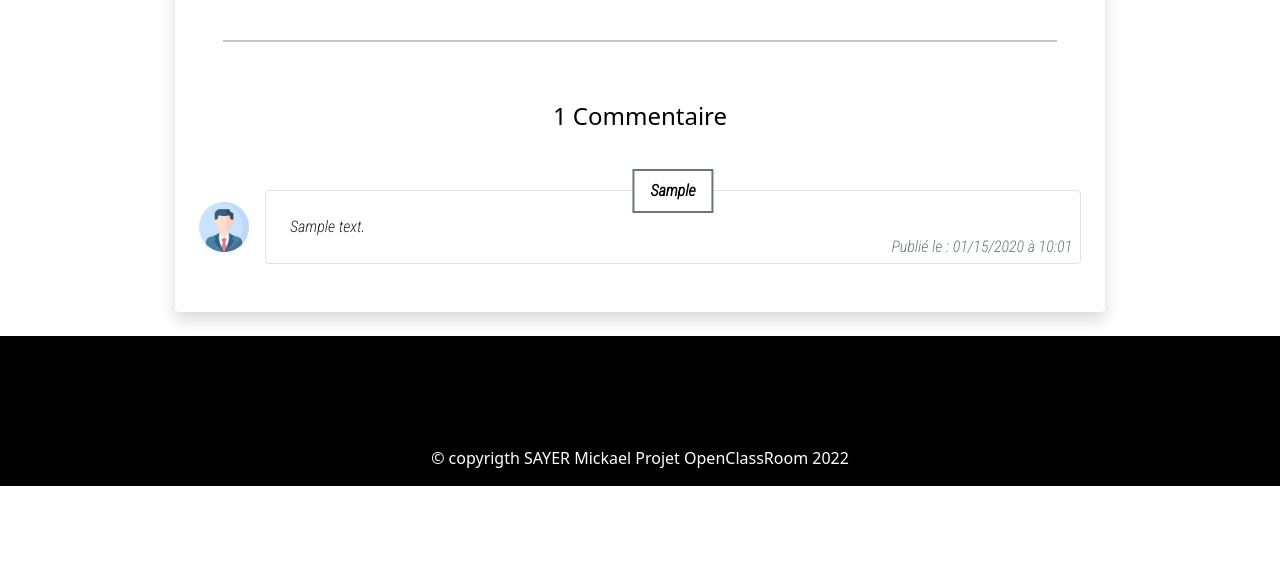
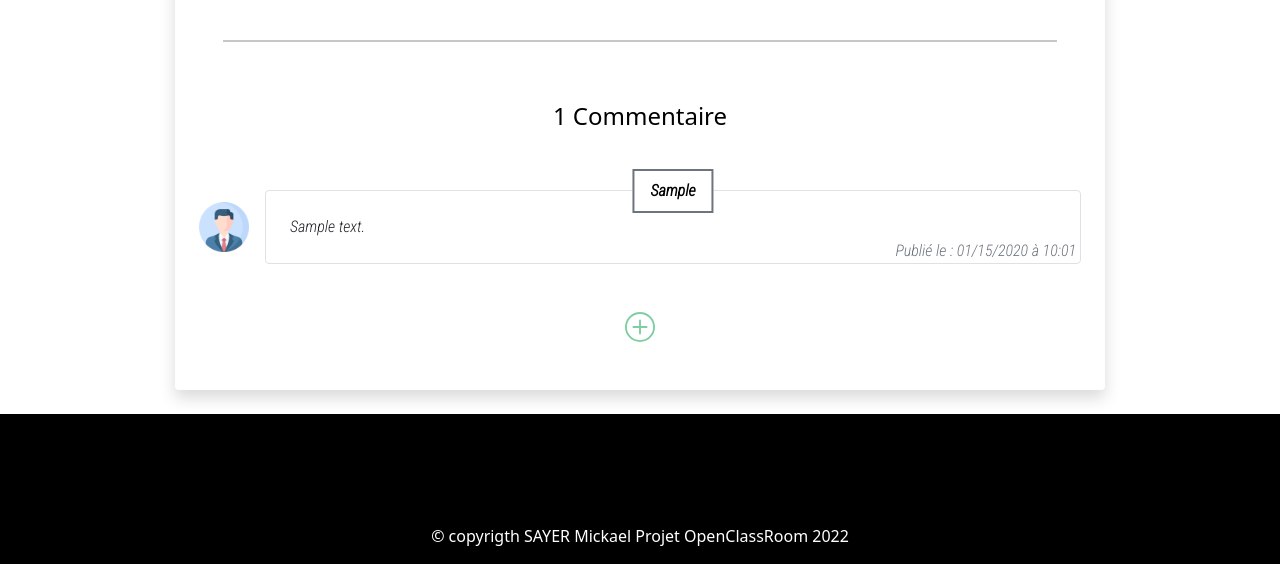
Before and after one commit to Mickael861/snowTricks, a Symfony app: template snowTrick-ocr/templates/figure/index.html.twig in a window 1280 px wide. Shown: the part 1649-2213 px from the top of the page. Before the commit the page ends 2135 px from the top, so only its background shows below. Run offline with Twig, Linux system fonts and the light colour scheme; the template is opened without the code that fills it: most values are stand-ins (such as "Sample title", 1, 10 or a date in 2020); grey boxes marked "Sample" are stand-in pictures; form fields are guessed from the names that the template uses; some libraries are stand-ins or nearby versions.

Commit message:
fixes#7, Added chat loading

```diff
--- a/snowTrick-ocr/templates/figure/index.html.twig
+++ b/snowTrick-ocr/templates/figure/index.html.twig
@@ -3,7 +3,6 @@
 {% block title %}Figure{% endblock %}
 
 {% block body %}
-
     <div class="container mt-5">
         <div class="d-flex justify-content-center mt-5">
             <div class="col-md-10 col-md-offset-1 mt-5 mb-4 shadow rounded">
@@ -62,8 +61,9 @@
                     {{ figure.Discussions|length }} Commentaire{% if figure.Discussions|length > 1 %}s{% endif %}
                 </div>
 
+                <div id="discussionsContent">
                     {% for discussion in figure.Discussions %}
-                <div class='d-flex p-4 rounded my-4 align-items-center'>
+                    <div class='d-flex p-4 rounded my-4 align-items-center d-none'>
                         <div class="me-3 d-flex flex-column text-center">
                             <img src="\images\profils\profil.png" width="50">
                         </div>
@@ -74,15 +74,55 @@
                             <div class="familly-desc">
                                 {{ discussion.content|nl2br }}
                             </div>
-                        <div class='familly-desc position-absolute bottom-0 end-0 px-2 p-1 fs-6 fw-lighter text-muted'>
+                            <div class='familly-desc position-absolute bottom-0 end-0 pe-1 fs-6 fw-lighter text-muted'>
                                 Publié le : {{ discussion.createdAt|date('m/d/Y à h:m') }}
                             </div>
                         </div>
                     </div>
                 {% endfor %}
-
+                </div>
+                <div class="w-100 text-center mb-5">
+                    <a class="text-black text-decoration-none" id="loadMoreDiscussions" style="cursor:pointer;">
+                        <svg xmlns="http://www.w3.org/2000/svg" width="30" height="30" fill="#7DCEA0" class="bi bi-plus-circle" viewBox="0 0 16 16">
+                            <path d="M8 15A7 7 0 1 1 8 1a7 7 0 0 1 0 14zm0 1A8 8 0 1 0 8 0a8 8 0 0 0 0 16z"/>
+                            <path d="M8 4a.5.5 0 0 1 .5.5v3h3a.5.5 0 0 1 0 1h-3v3a.5.5 0 0 1-1 0v-3h-3a.5.5 0 0 1 0-1h3v-3A.5.5 0 0 1 8 4z"/>
+                        </svg>
+                    </a>
                 </div>
             </div>
         </div>
+    </div>
+{% endblock %}
 
+{% block javascripts %}
+    {{ parent() }}
+    <script type="text/javascript">
+        $( document ).ready(function() {
+            var elts_discussions = $('#discussionsContent').children();
+            var nbrs_elts_disc = 5;
+            var nbrs_more_elts_disc = 5;
+
+            $.each(elts_discussions, function( key, value ) {
+                if (key < nbrs_elts_disc) {
+                    $(elts_discussions[key]).removeClass('d-none');
+                }
+            });
+
+            $('#loadMoreDiscussions').on('click', function() {
+                nbrs_elts_disc += nbrs_more_elts_disc;
+
+                $.each(elts_discussions, function( key, value ) {
+                    if (key < nbrs_elts_disc) {
+                        $(elts_discussions[key]).removeClass('d-none');
+                    }
+                });
+
+                if (nbrs_elts_disc >= $(elts_discussions).length) {
+                    $('#loadMoreDiscussions svg').attr('fill', '#EC7063');
+                    $('#loadMoreDiscussions').attr('onclick', 'return false');
+                    nbrs_elts_disc = $(elts_discussions).length;
+                }
+            })
+        });
+    </script>
 {% endblock %}
```
Lines whose indentation alone changed are shown as unchanged.
